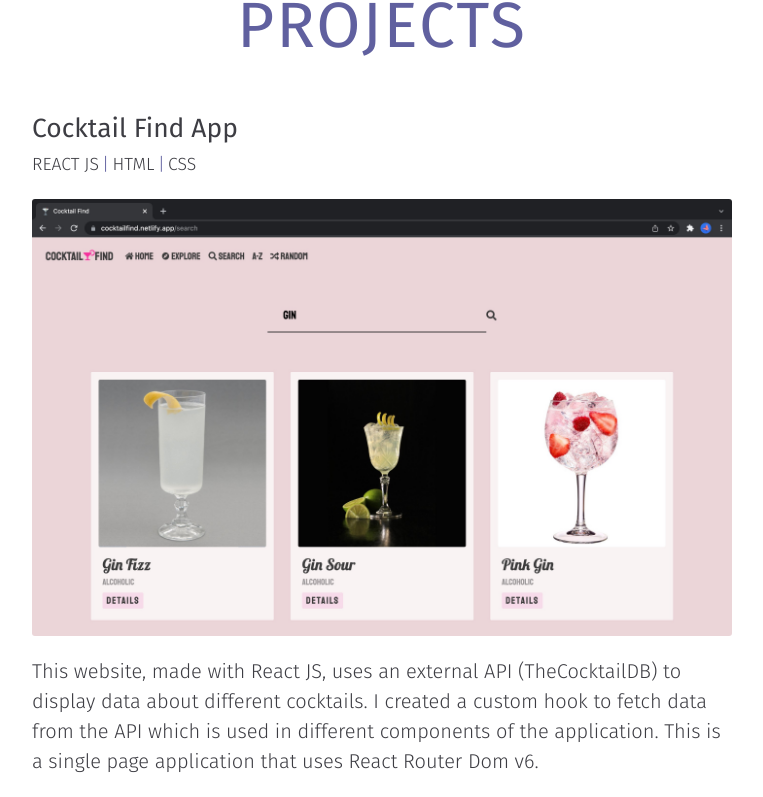
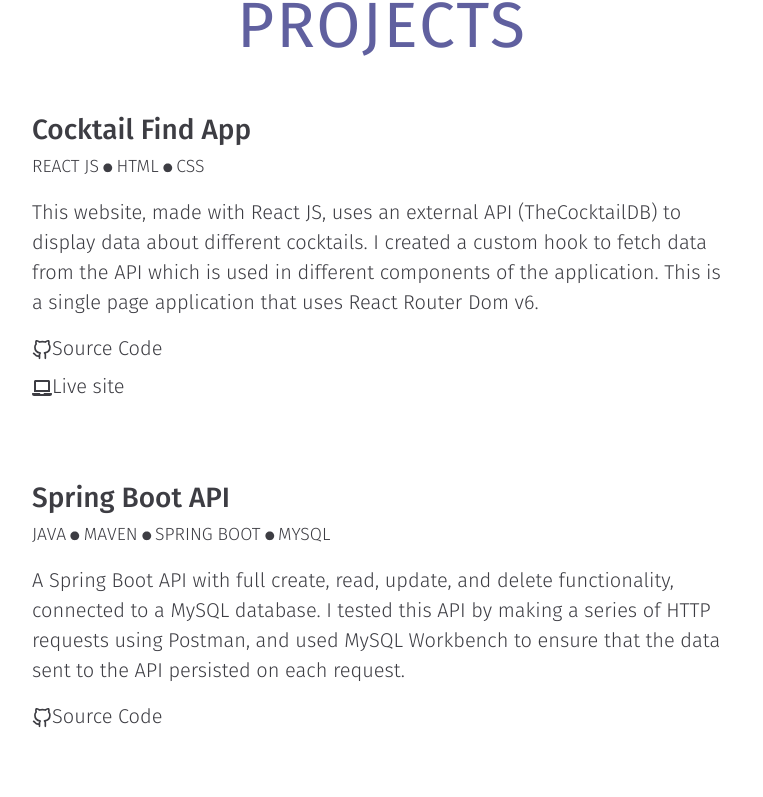
Before and after one commit to amydevlondon/Portfolio, a React (Create React App) app: page / in a window 1280 px wide. Shown: the part 1756-2553 px from the top of the page, without its empty margins (258-1021 px from the left). Built offline with nearby package versions, Linux system fonts and the light colour scheme.

Commit message:
remove project images

```diff
--- a/src/components/Projects.js
+++ b/src/components/Projects.js
@@ -1,41 +1,38 @@
 import React from 'react';
 import { projects } from '../data';
+import { VscCircleFilled } from 'react-icons/vsc';
+import { FaLaptop } from 'react-icons/fa';
+import { FiGithub } from 'react-icons/fi';
 
 export const Projects = () => {
 
-    const arrow = <i className="fas fa-chevron-right arrow-icon" />;
-
     return (
-        <section className="projects" id="projects">
+        <section className="projects">
             <h3 className="title">Projects</h3>
             <article className="projects-list">
                 {projects.map((project) => {
-                    const { id, name, languages, image, description, code, demo } = project;
+                    const { id, name, languages, description, code, demo } = project;
                     return (
-                        <div key={id} className="project">
-                            <h4 className="project-name">{name}</h4>
+                        <div className="project" key={id}>
+                            <h3>{name}</h3>
                             <div className="project-languages">
                                 {languages.map((i) => {
                                     return (
                                         <p key={Math.random() * 1000}>
                                             {i}
-                                            {languages.indexOf(i) !== languages.length - 1 ? <span>|</span> : ""}
+                                            {languages.indexOf(i) !== languages.length - 1 ? <VscCircleFilled className="circle" /> : ""}
                                         </p>
                                     );
                                 })}
                             </div>
-                            {image && <img src={image} alt="" className="project-image" />}
-                            <div className="project-description">
-                                <p>{description}</p>
-                            </div>
+                            <p className="project-description">{description && description}</p>
                             <div className="project-links">
                                 <a href={code} target="_blank" rel="noopener noreferrer">
-                                    Check out the Code
-                                     {arrow}
+                                    <FiGithub className="project-icon" />Source Code
                                 </a>
                                 <a href={demo} target="_blank" rel="noopener noreferrer">
-                                    {demo && "Visit Site"}
-                                    {demo && arrow}
+                                    {demo && <FaLaptop className="project-icon" />}
+                                    {demo && "Live site"}
                                 </a>
                             </div>
                         </div>
```
